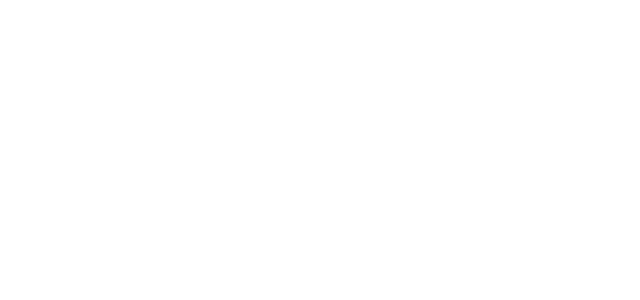
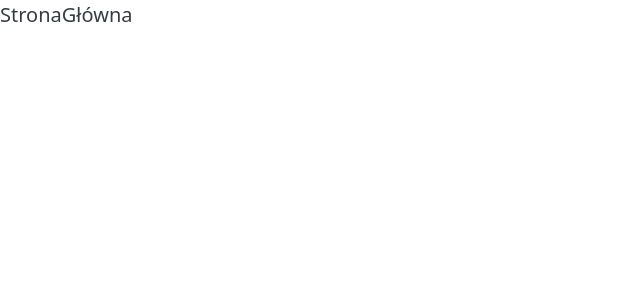
Before and after one commit to an93na/przypomienie, a React (Create React App) app: page / in a window 1280 px wide. Shown: the top 300 px of the page, without its empty margins (0-640 px from the left). Built offline with nearby package versions, Linux system fonts and the light colour scheme.

Commit message:
uzupełnienie routów

```diff
--- a/src/App.js
+++ b/src/App.js
@@ -1,6 +1,9 @@
+import { Navigation } from "./components/Navigation";
+
 function App() {
   return (
     <div className="App">
+      <Navigation />
 
     </div>
   );
--- /dev/null
+++ b/src/components/Navigation.js
@@ -0,0 +1,19 @@
+import React from 'react'
+import {Route, Routes} from 'react-router-dom'
+import { Strona1 } from './Strona1'
+import { StronaGlowna } from './StronaGlowna'
+import { Strona2 } from './Strona2'
+import { Strona3 } from './Strona3'
+import { NotFound } from './NotFound'
+
+export const Navigation = () => {
+  return (
+    <Routes>
+        <Route path='/' element={<StronaGlowna/>} />
+        <Route path='/strona1' element={<Strona1/>}/>
+        <Route path='/strona2' element={<Strona2/>}/>
+        <Route path='/strona3' element={<Strona3/>}/>
+        <Route path='*' element={<NotFound/>}/>
+    </Routes>
+  )
+}
--- /dev/null
+++ b/src/components/NotFound.js
@@ -0,0 +1,9 @@
+import React from 'react'
+
+export const NotFound = () => {
+  return (
+    <div>
+        <p>Nie znaleziono strony</p>
+    </div>
+  )
+}
--- /dev/null
+++ b/src/components/Strona1.js
@@ -0,0 +1,7 @@
+import React from 'react'
+
+export const Strona1 = () => {
+  return (
+    <div>Strona1</div>
+  )
+}
--- /dev/null
+++ b/src/components/Strona2.js
@@ -0,0 +1,7 @@
+import React from 'react'
+
+export const Strona2 = () => {
+  return (
+    <div>Strona2</div>
+  )
+}
--- /dev/null
+++ b/src/components/Strona3.js
@@ -0,0 +1,7 @@
+import React from 'react'
+
+export const Strona3 = () => {
+  return (
+    <div>Strona3</div>
+  )
+}
--- /dev/null
+++ b/src/components/StronaGlowna.js
@@ -0,0 +1,7 @@
+import React from 'react'
+
+export const StronaGlowna = () => {
+  return (
+    <div>StronaGłówna</div>
+  )
+}
```
